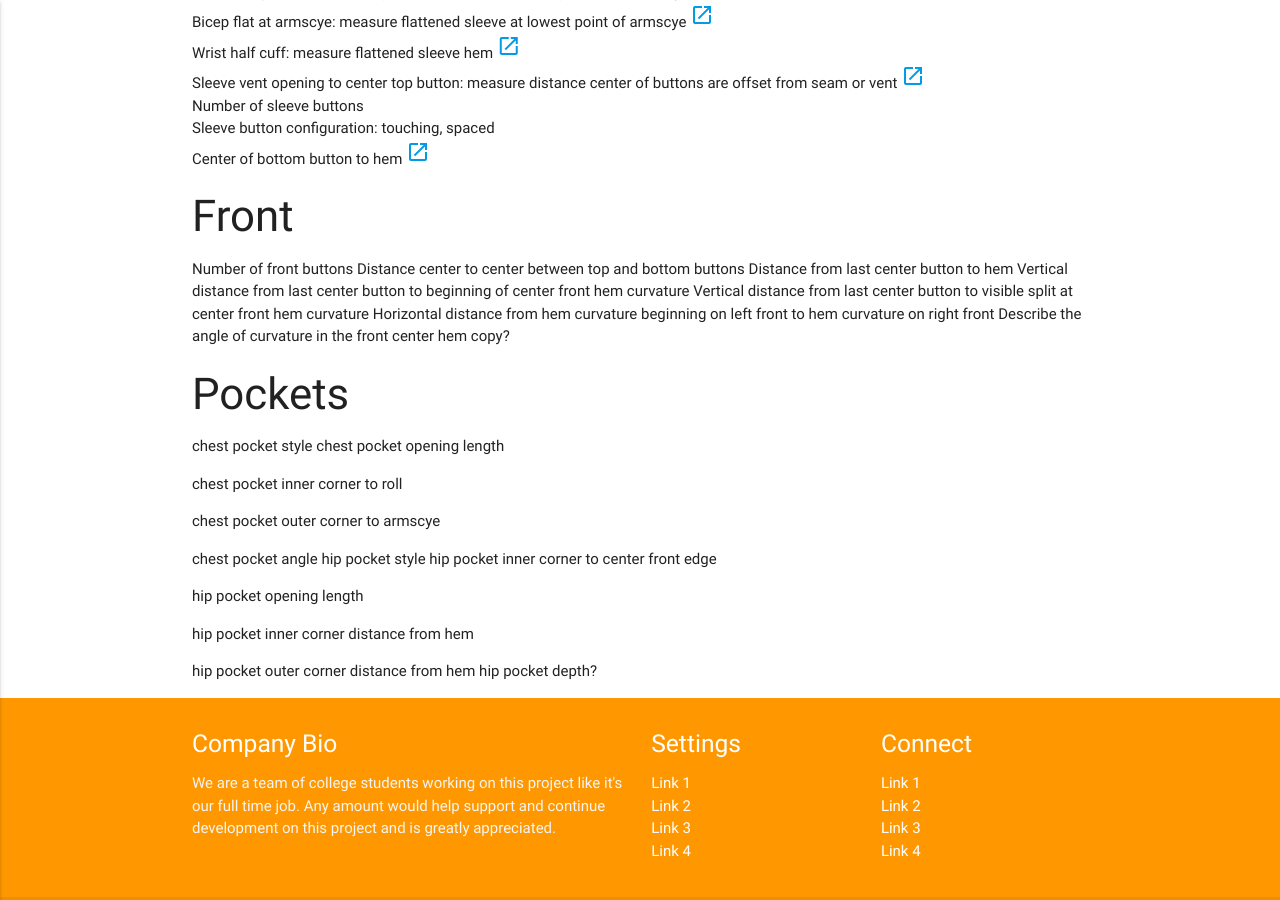
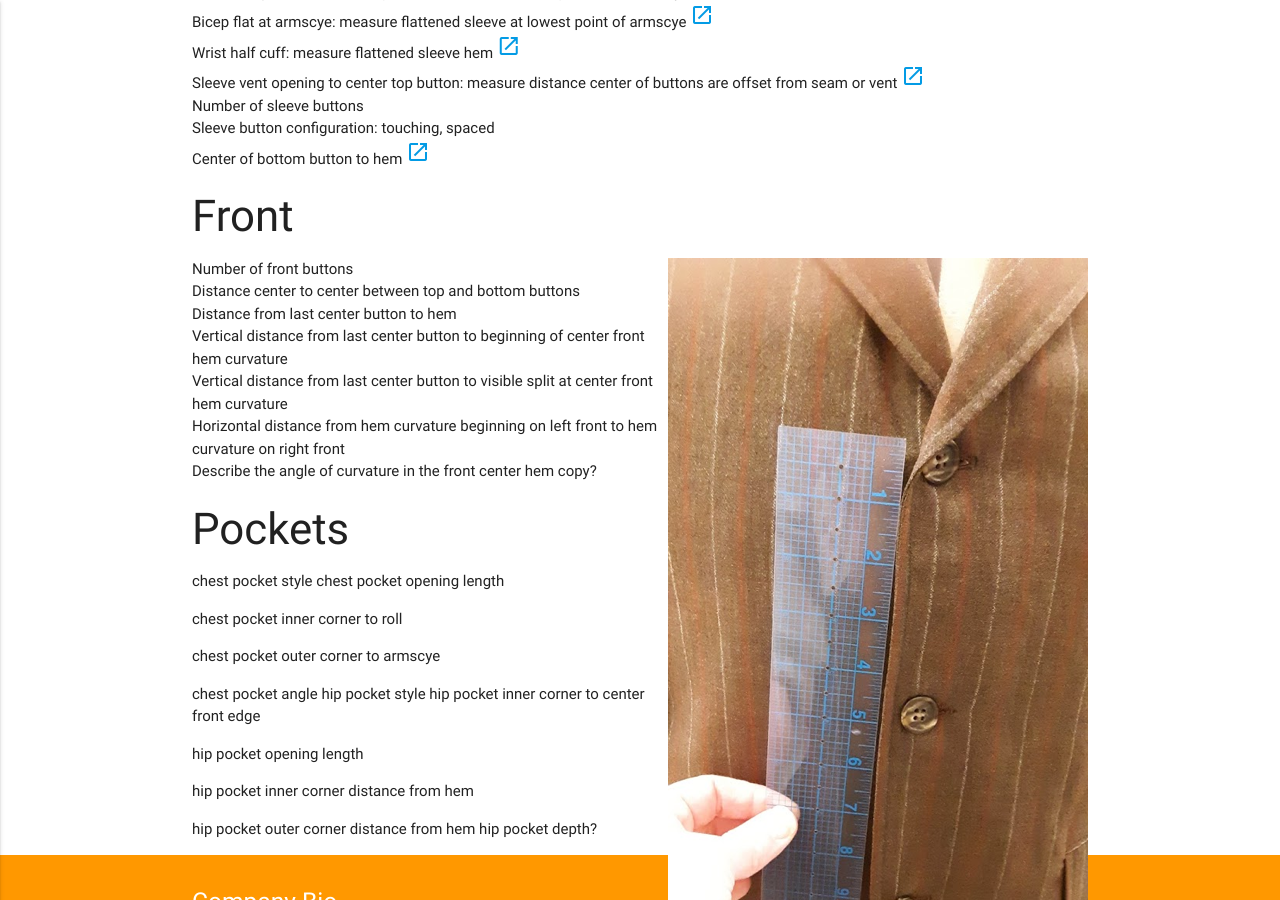
Before and after one commit to 20thCenturySuits/20thCenturySuits.github.io, a Jekyll site: the page built from pages/suitmatch.md, in a window 1280 px wide and 900 px high, scrolled down 1311 px. Built offline with Jekyll 4.4.1, drawn with Linux system fonts in a browser that asks for light colours.

Commit message:
End User Documentation Part III

```diff
--- a/pages/suitmatch.md
+++ b/pages/suitmatch.md
@@ -53,13 +53,15 @@ Before you start measuring, make sure you've read through this guide. It contain
 - Center of bottom button to hem [<i class="material-icons"> open_in_new</i>](/assets/images/measurements/sleevebuttontohem.png)
 
 ### Front
-Number of front buttons
-Distance center to center between top and bottom buttons
-Distance from last center button to hem
-Vertical distance from last center button to beginning of center front hem curvature
-Vertical distance from last center button to visible split at center front hem curvature
-Horizontal distance from hem curvature beginning on left front to hem curvature on right front
-Describe the angle of curvature in the front center hem copy?
+
+<img src="/assets/images/measurements/frontbuttonsdistance.png" align=right>
+- Number of front buttons
+- Distance center to center between top and bottom buttons
+- Distance from last center button to hem
+- Vertical distance from last center button to beginning of center front hem curvature
+- Vertical distance from last center button to visible split at center front hem curvature
+- Horizontal distance from hem curvature beginning on left front to hem curvature on right front
+- Describe the angle of curvature in the front center hem copy?
 
 ### Pockets
 chest pocket style
```
Also changed, not shown: assets/images/measurements/buttombuttontohem.png (added), assets/images/measurements/frontbuttonsdistance.png (added), assets/images/measurements/hemcurvature.png (added).
